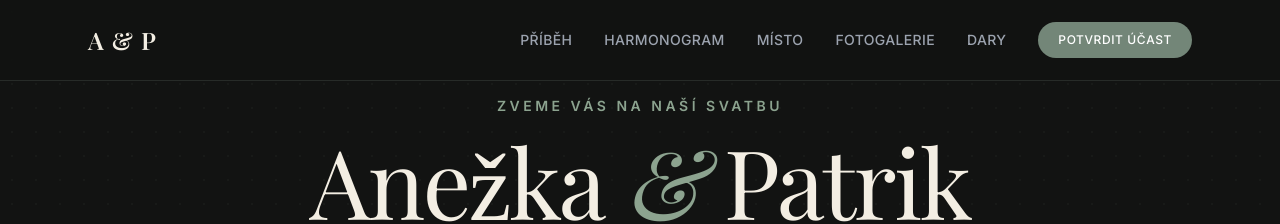
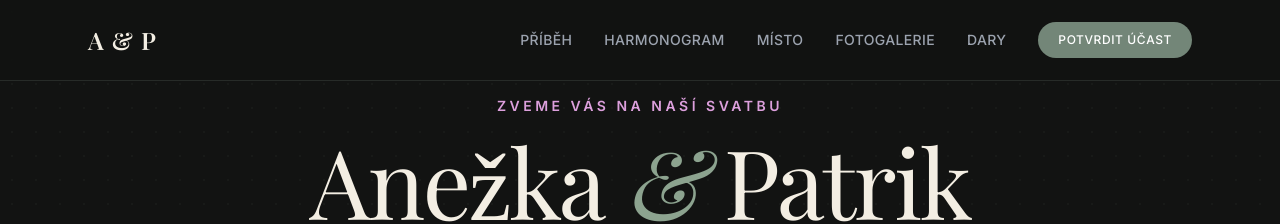
Before and after one commit to PataSmrk/Anezka-Patrik_Svatebni_web, a plain HTML site: page index.html in a window 1280 px wide. Shown: the top 224 px of the page. Drawn offline with nearby package versions, Linux system fonts and the light colour scheme; a web font is replaced by a local one.

Commit message:
Change wedding invitation text color

```diff
--- a/index.html
+++ b/index.html
@@ -92,7 +92,7 @@
         <div class="absolute inset-0 z-0 opacity-5 bg-[radial-gradient(#8ca38f_1px,transparent_1px)] [background-size:24px_24px]"></div>
 
         <div class="relative z-10 max-w-3xl mx-auto my-auto">
-            <span class="text-xs md:text-sm uppercase tracking-[0.25em] text-sage-500 font-semibold mb-4 block">Zveme vás na naší svatbu</span>
+            <span class="text-xs md:text-sm uppercase tracking-[0.25em] font-semibold mb-4 block text-[#dda0dd]">Zveme vás na naší svatbu</span>
             <h1 class="font-serif text-5xl md:text-7xl lg:text-8xl text-sand-100 tracking-tight mb-6">
                 Anežka <span class="text-sage-500 font-light italic">&</span> Patrik
             </h1>
```
